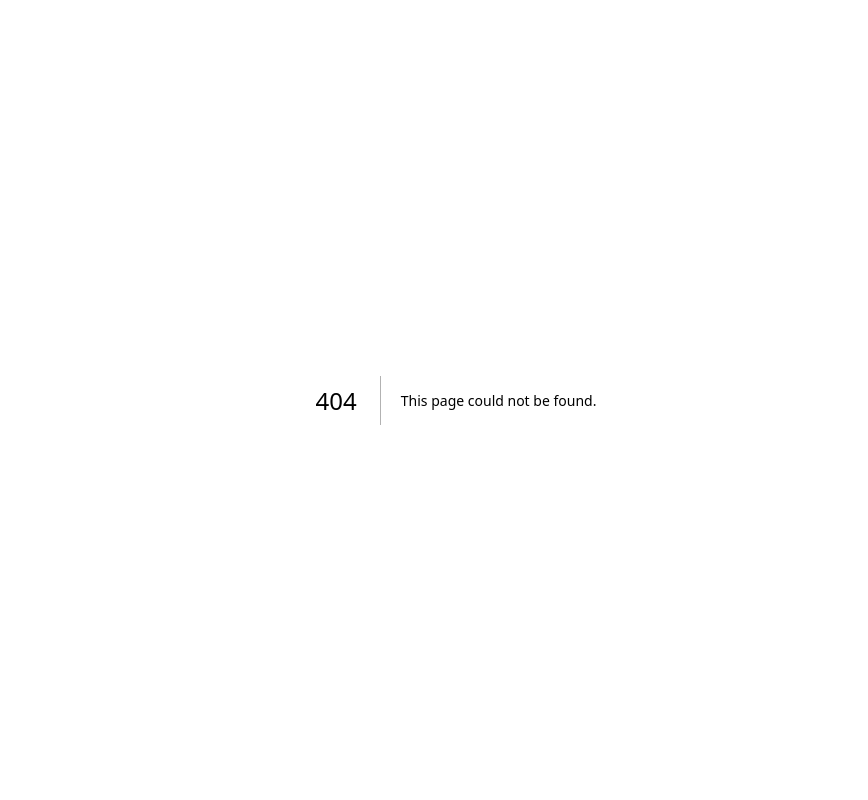
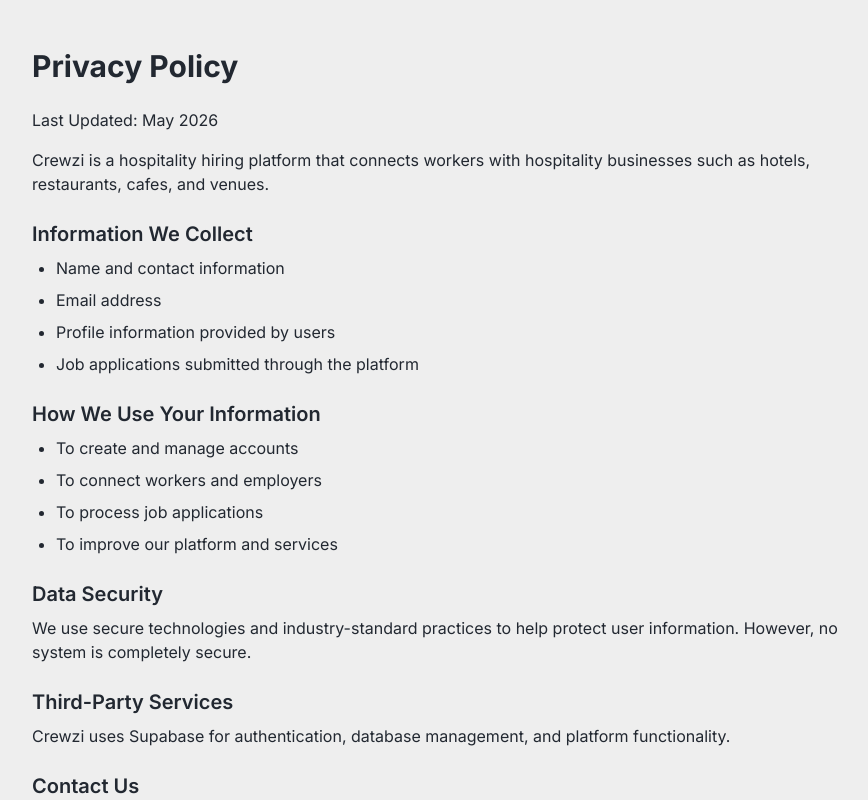
Before and after one commit to ibrahimh-max/SHIRE, a Next.js app: page /privacy-policy in a window 1280 px wide. Before the commit this address had no page. Shown: the top 800 px of the page, without its empty margins (184-1052 px from the left). Built offline with nearby package versions, Linux system fonts and the light colour scheme.

Commit message:
privacy policy fix

```diff
--- /dev/null
+++ b/src/app/privacy-policy/page.tsx
@@ -0,0 +1,65 @@
+export default function PrivacyPolicyPage() {
+  return (
+    <main className="max-w-4xl mx-auto px-6 py-12">
+      <h1 className="text-3xl font-bold mb-6">Privacy Policy</h1>
+
+      <p className="mb-4">
+        Last Updated: May 2026
+      </p>
+
+      <p className="mb-4">
+        Crewzi is a hospitality hiring platform that connects workers with
+        hospitality businesses such as hotels, restaurants, cafes, and venues.
+      </p>
+
+      <h2 className="text-xl font-semibold mt-6 mb-2">
+        Information We Collect
+      </h2>
+
+      <ul className="list-disc pl-6 space-y-2">
+        <li>Name and contact information</li>
+        <li>Email address</li>
+        <li>Profile information provided by users</li>
+        <li>Job applications submitted through the platform</li>
+      </ul>
+
+      <h2 className="text-xl font-semibold mt-6 mb-2">
+        How We Use Your Information
+      </h2>
+
+      <ul className="list-disc pl-6 space-y-2">
+        <li>To create and manage accounts</li>
+        <li>To connect workers and employers</li>
+        <li>To process job applications</li>
+        <li>To improve our platform and services</li>
+      </ul>
+
+      <h2 className="text-xl font-semibold mt-6 mb-2">
+        Data Security
+      </h2>
+
+      <p>
+        We use secure technologies and industry-standard practices to help
+        protect user information. However, no system is completely secure.
+      </p>
+
+      <h2 className="text-xl font-semibold mt-6 mb-2">
+        Third-Party Services
+      </h2>
+
+      <p>
+        Crewzi uses Supabase for authentication, database management, and
+        platform functionality.
+      </p>
+
+      <h2 className="text-xl font-semibold mt-6 mb-2">
+        Contact Us
+      </h2>
+
+      <p>
+        For privacy-related questions, contact us at:
+        support@crewzi.com
+      </p>
+    </main>
+  );
+}
```
